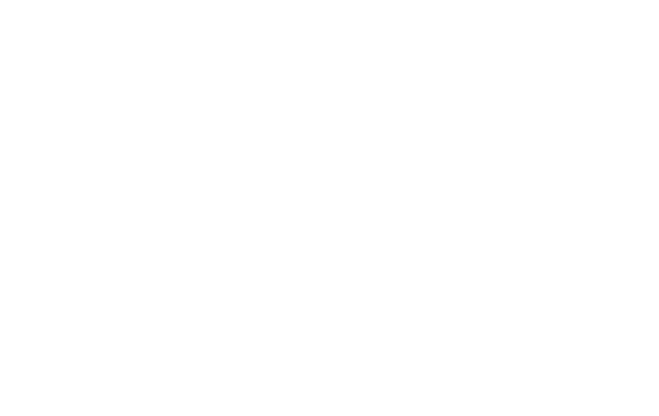
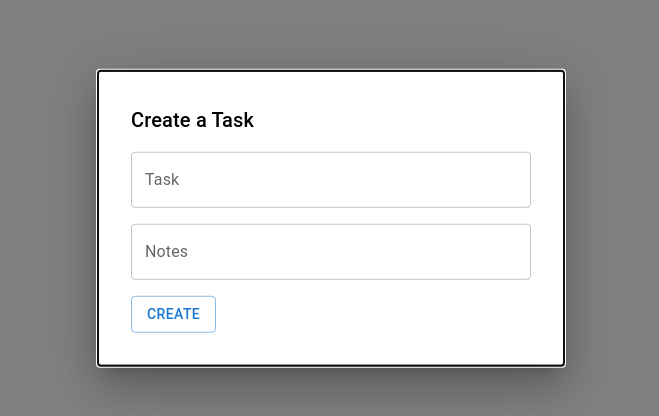
Before and after one commit to isura-m/to-dos-client, a React (Create React App) app: page / in a window 1280 px wide. Both pictures are taken after a click on the icon 922 px from the left and 37 px from the top of the page. Shown: the part 182-598 px from the top of the page, without its empty margins (309-968 px from the left). Built offline with nearby package versions, Linux system fonts and the light colour scheme; no server answers.

Commit message:
add create-task modal

```diff
--- a/src/components/Header.tsx
+++ b/src/components/Header.tsx
@@ -1,13 +1,34 @@
-import React from "react";
+import React, { useState } from "react";
 import AddCircleIcon from "@mui/icons-material/AddCircle";
+import Box from "@mui/material/Box";
+import Button from "@mui/material/Button";
+import Typography from "@mui/material/Typography";
+import Modal from "@mui/material/Modal";
+import FormControl from "@mui/material/FormControl";
+import TextField from "@mui/material/TextField";
+
+const style = {
+  position: "absolute" as "absolute",
+  top: "50%",
+  left: "50%",
+  transform: "translate(-50%, -50%)",
+  width: 400,
+  bgcolor: "background.paper",
+  border: "2px solid #000",
+  boxShadow: 24,
+  p: 4,
+};
 
 interface HeaderProps {
   count: number;
 }
 
 const Header = (props: HeaderProps) => {
+  const [showModal, setShowModal] = useState(false);
+  const [taskName, setTaskName] = useState("");
+  const [taskNotes, setTaskNotes] = useState("");
   const handleClick = () => {
-    console.log("Add Icon");
+    setShowModal(true);
   };
   return (
     <div className="header">
@@ -15,6 +36,39 @@ const Header = (props: HeaderProps) => {
       <h1 className="add">
         <AddCircleIcon onClick={handleClick} fontSize="large" />
       </h1>
+      <Modal
+        open={showModal}
+        onClose={() => setShowModal(false)}
+        aria-labelledby="modal-modal-title"
+        aria-describedby="modal-modal-description"
+      >
+        <Box sx={style}>
+          <Typography id="modal-modal-title" variant="h6" component="h2">
+            Create a Task
+          </Typography>
+          <FormControl fullWidth sx={{ mt: 2 }}>
+            <TextField
+              onChange={(e) => {
+                setTaskName(e.target.value);
+              }}
+              label="Task"
+              value={taskName}
+            />
+          </FormControl>
+          <FormControl fullWidth sx={{ mt: 2 }}>
+            <TextField
+              onChange={(e) => {
+                setTaskNotes(e.target.value);
+              }}
+              label="Notes"
+              value={taskNotes}
+            />
+          </FormControl>
+          <Button sx={{ mt: 2 }} variant="outlined">
+            Create
+          </Button>
+        </Box>
+      </Modal>
     </div>
   );
 };
```
